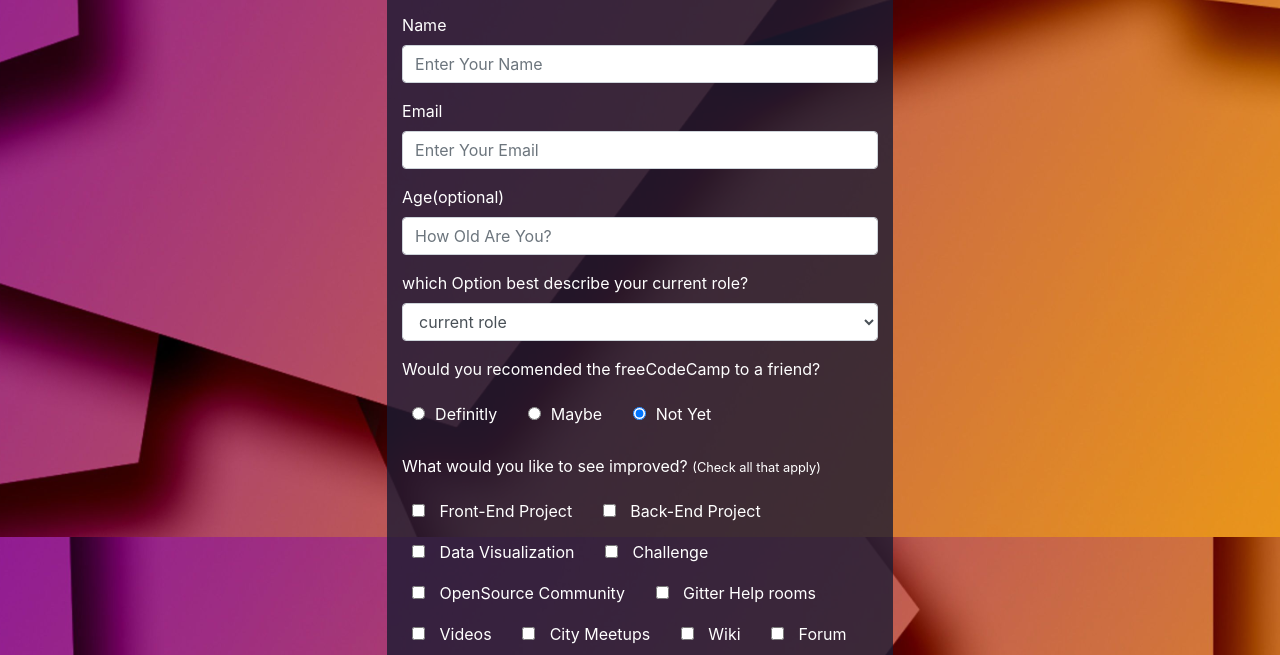
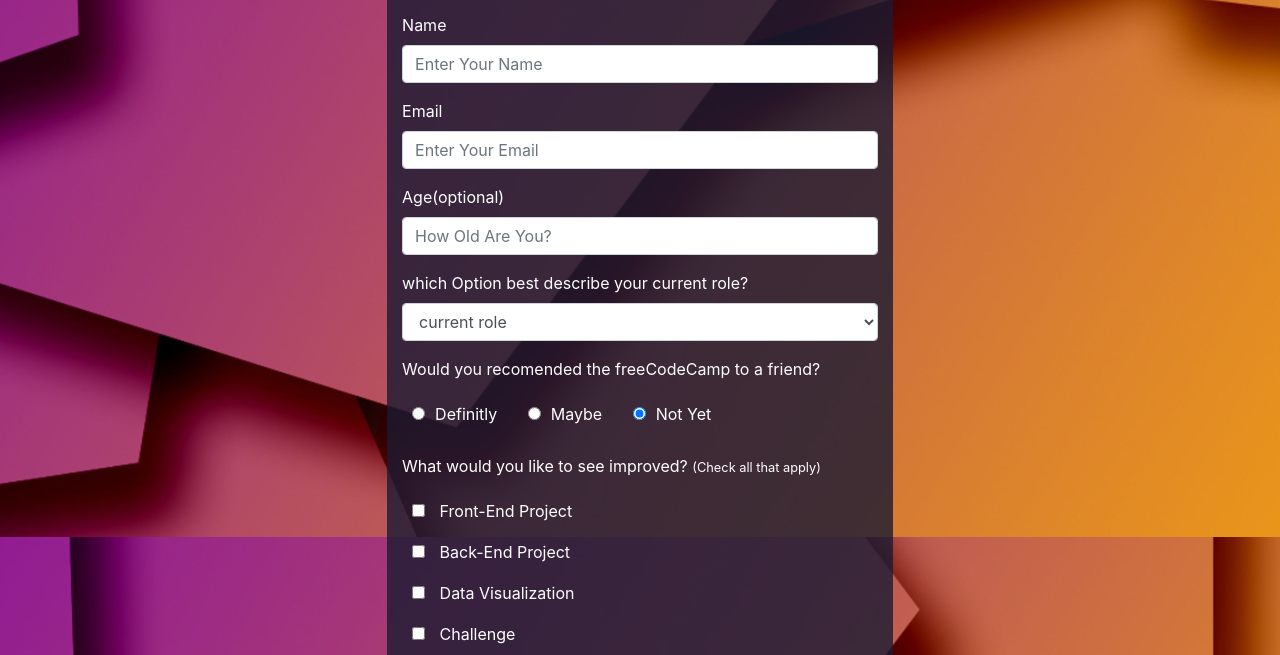
Before and after one commit to samiullah119/Suervey_Form, a plain HTML site: page index.html in a window 1280 px wide. Shown: the part 263-918 px from the top of the page. Drawn offline with Linux system fonts and the light colour scheme.

Commit message:
add dipsplay flex to the checks class

```diff
--- a/css/style.css
+++ b/css/style.css
@@ -35,6 +35,11 @@ label {
     margin: 10px;
 }
 
+.checks {
+    display: flex;
+    flex-direction: column;
+}
+
 .form-div {
     background-color: rgba(27, 27, 50, .8);
 }
```
